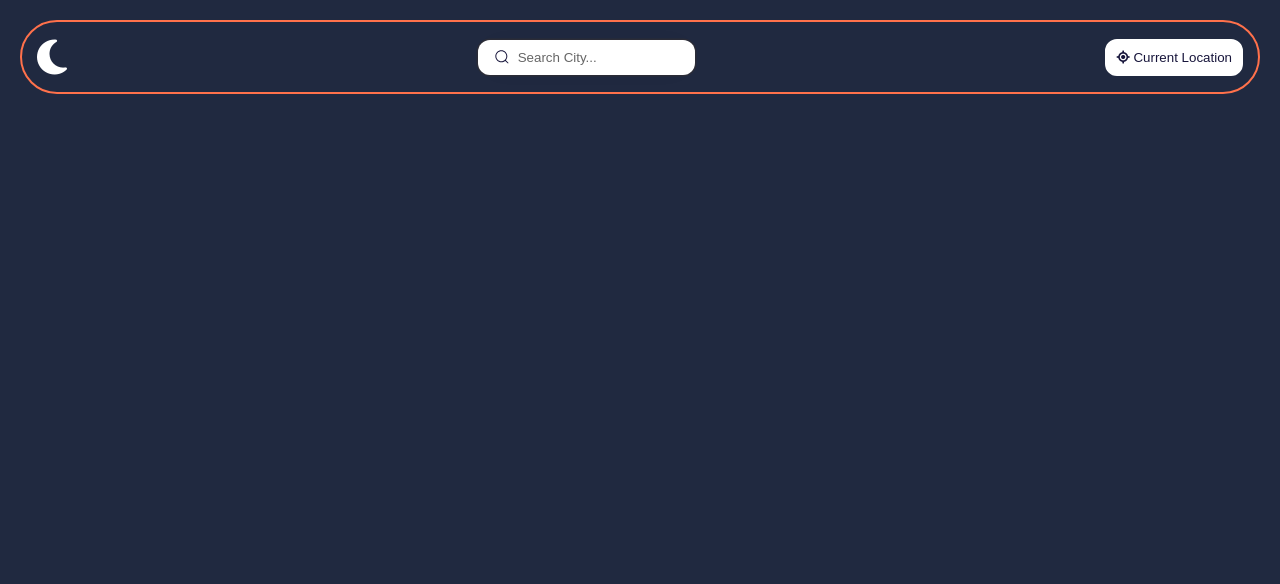
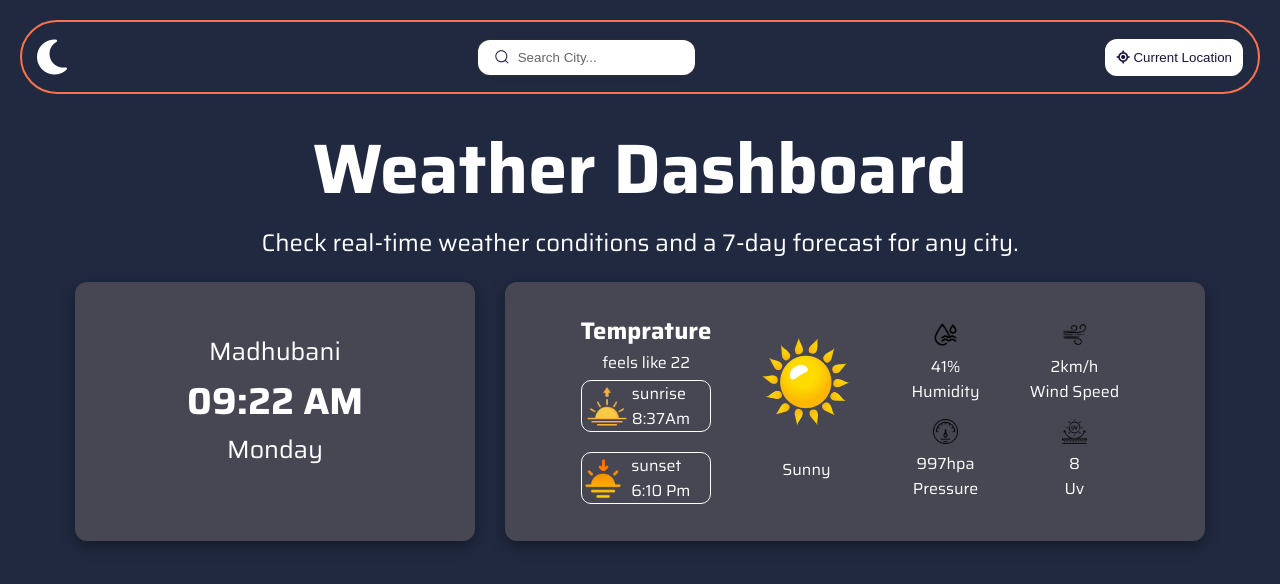
Before and after one commit to anikeshroyy/AdvanceJS, a plain HTML site: page project/14_weatherDashboard/index.html in a window 1280 px wide. Drawn offline with Linux system fonts and the light colour scheme; a web font is replaced by a local one.

Commit message:
feat: add weather metric and current time section

```diff
--- a/project/14_weatherDashboard/index.html
+++ b/project/14_weatherDashboard/index.html
@@ -8,12 +8,17 @@
 
     <link rel="stylesheet" href="./style.css">
     <script src="https://kit.fontawesome.com/f1ad598525.js" crossorigin="anonymous"></script>
+
+    <style>
+        @import url('https://fonts.googleapis.com/css2?family=Saira:ital,wght@0,100..900;1,100..900&family=Yuyu&display=swap');
+    </style>
 </head>
 
 <body>
     <div class="container">
         <section id="nav-section">
             <i class="fa-solid fa-moon theme-icon" id="themeIcon"></i>
+            <!-- <i class="fa-solid fa-sun"></i> -->
             <div class="group">
                 <svg viewBox="0 0 24 24" aria-hidden="true" class="search-icon">
                     <g>
@@ -26,6 +31,77 @@
                 <input id="query" class="input" type="search" placeholder="Search City..." name="searchbar" />
             </div>
             <button id="currentLocation"><i class="fa-solid fa-location-crosshairs"></i> Current Location</button>
+        </section>
+
+        <section id="header-section">
+            <h1>Weather Dashboard</h1>
+            <p>Check real-time weather conditions and a 7-day forecast for any city.</p>
+        </section>
+
+        <section id="weather-section">
+            <div class="city-card">
+                <p>Madhubani</p>
+                <h1>09:22 <span>AM</span></h1>
+                <p>Monday</p>
+            </div>
+            <div class="weather-card">
+                <div class="temp-section">
+                    <div class="temp-container">
+                        <h2>Temprature</h2>
+                        <p>feels like 22</p>
+                    </div>
+                    <div class="daylight-section">
+                        <div class="sunrise">
+                            <div class="sunrise-icon">
+                                <img src="./sunrise.png" alt="" class="sunrise-icon">
+                            </div>
+                            <div class="sunrise-content">
+                                <p>sunrise</p>
+                                <p>8:37Am</p>
+                            </div>
+                        </div>
+                        <div class="sunset">
+                            <div class="sunset-icon">
+                                <img src="./sunset.png" alt="" class="sunset-icon">
+                            </div>
+                            <div class="sunset-content">
+                                <p>sunset</p>
+                                <p>6:10 Pm</p>
+                            </div>
+                        </div>
+                    </div>
+                </div>
+                <div class="temp-icon-section">
+                    <img src="./sun.png" id="sun-img" alt="">
+                    <p style="text-align: center;">Sunny</p>
+                </div>
+                <div class="weather-highlights">
+                    <div class="weather-metric-container">
+                        <div class="weather-metric">
+                            <img src="./humidity.png" alt="" class="hpus-icon">
+                            <p>41%</p>
+                            <p>Humidity</p>
+                        </div>
+                        <div class="weather-metric">
+                            <img src="./barometer.png" alt="" class="hpus-icon">
+                            <p>997hpa</p>
+                            <p>Pressure</p>
+                        </div>
+                    </div>
+                    <div class="weather-metric-container">
+                        <div class="weather-metric">
+                            <img src="./wind.png" alt="" class="hpus-icon">
+                            <p>2km/h</p>
+                            <p>Wind Speed</p>
+                        </div>
+                        <div class="weather-metric">
+                            <img src="./protection.png" alt="" class="hpus-icon">
+                            <p>8</p>
+                            <p>Uv</p>
+                        </div>
+                    </div>
+                </div>
+            </div>
         </section>
     </div>
 
--- a/project/14_weatherDashboard/style.css
+++ b/project/14_weatherDashboard/style.css
@@ -16,8 +16,6 @@
 
     --btn-bg: #fff;
     --btn-text-color: #17153B;
-
-
 }
 
 .light-theme {
@@ -38,6 +36,9 @@
 body {
     background: var(--bg-color);
     color: var(--text-color);
+    font-family: "Saira", sans-serif;
+    font-weight: 400;
+    font-style: normal;
 }
 
 #nav-section {
@@ -121,3 +122,135 @@ button {
     background-color: var(--btn-bg);
     color: var(--btn-text-color);
 }
+
+#header-section {
+    text-align: center;
+}
+
+#header-section h1 {
+    font-size: 70px;
+}
+
+#header-section p {
+    font-size: 24px;
+}
+
+
+
+/* --------------------------------------------------- */
+
+#weather-section {
+    display: flex;
+    justify-content: center;
+    gap: 30px;
+    margin-top: 20px;
+    /* font-size: 30px; */
+}
+
+.city-card {
+    /* border: 2px solid var(--primary); */
+    border-radius: 12px;
+    width: 400px;
+    padding: 50px 0px;
+    text-align: center;
+    font-size: 25px;
+    background-color: #7067677d;
+    box-shadow: rgba(0, 0, 0, 0.35) 0px 5px 15px;
+}
+
+.weather-card {
+    display: flex;
+    justify-content: center;
+    /* border: 2px solid var(--primary); */
+    border-radius: 12px;
+    padding: 20px;
+    gap: 30px;
+    width: 700px;
+    background-color: #7067677d;
+    box-shadow: rgba(0, 0, 0, 0.35) 0px 5px 15px;
+}
+
+.temp-section,
+.temp-icon-section,
+.weather-highlights {
+    /* border: 2px solid rgb(174, 199, 10); */
+    border-radius: 12px;
+    padding: 10px;
+}
+
+
+
+.temp-container {
+    text-align: center;
+}
+
+
+
+.sunrise-icon {
+    height: 50px;
+    width: 50px;
+}
+
+.sunset-icon {
+    height: 43px;
+    width: 43px;
+}
+
+.sunset-content {
+    margin-left: 6.5px;
+}
+
+.daylight-section{
+    display: flex;
+    flex-direction: column;
+    gap: 10px;
+}
+
+.sunset,
+.sunrise {
+    display: flex;
+    /* justify-content: center; */
+    align-items: center;
+    border: 1px solid var(--btn-bg);
+    border-radius: 10px;
+    margin: 5px 0px;
+}
+
+/* ----------------*/
+.temp-icon-section{
+    display: flex;
+    flex-direction: column;
+    gap: 30px;
+    margin-top: 25px;
+}
+
+#sun-img {
+    height: 90px;
+    width: 90px;
+    /* margin-top: 10px; */
+}
+
+
+/* --------------- */
+
+.weather-highlights {
+    display: flex;
+    justify-content: center;
+    align-items: center;
+    gap: 30px;
+}
+
+.weather-metric-container {
+    text-align: center;
+    padding: 10px;
+    display: flex;
+    flex-direction: column;
+    justify-content: center;
+    align-items: center;
+    gap: 15px;
+}
+
+.hpus-icon {
+    width: 25px;
+    height: 25px;
+}
```
Also changed, not shown: project/14_weatherDashboard/barometer.png (added), project/14_weatherDashboard/humidity.png (added), project/14_weatherDashboard/protection.png (added), project/14_weatherDashboard/sun.png (added), project/14_weatherDashboard/sunrise.png (added), project/14_weatherDashboard/sunset.png (added), project/14_weatherDashboard/wind.png (added).
